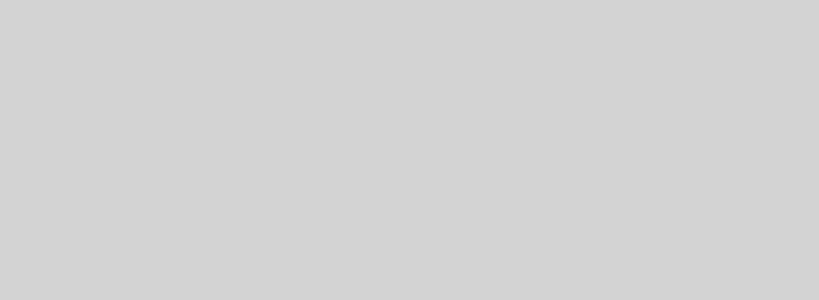
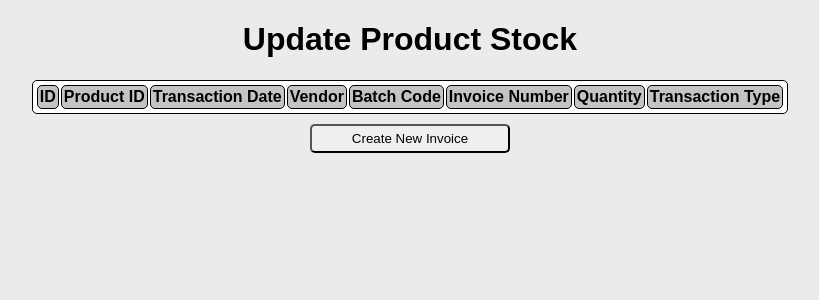
Before and after one commit to Averonda/ims, an Angular app in the folder spa-angular-ims-app/: page /updateproductstock in a window 1280 px wide. Before the commit this address led to /. Shown: the top 300 px of the page, without its empty margins (230-1049 px from the left). Built offline with nearby package versions, Linux system fonts and the light colour scheme.

Commit message:
created components related to update product stock

```diff
--- /dev/null
+++ b/spa-angular-ims-app/src/app/create-invoice/create-invoice.component.html
@@ -0,0 +1,14 @@
+<div class="container">
+    <div class="row" >
+        <h1>Create New Invoice</h1>
+    </div>
+
+    <div class="row">
+        <form>
+            <input type="text">
+            <br>
+            <input type="text">
+        </form>
+        <button>Submit</button>
+    </div>
+</div>
--- /dev/null
+++ b/spa-angular-ims-app/src/app/create-invoice/create-invoice.component.ts
@@ -0,0 +1,15 @@
+import { Component, OnInit } from '@angular/core';
+
+@Component({
+  selector: 'app-create-invoice',
+  templateUrl: './create-invoice.component.html',
+  styleUrls: ['./create-invoice.component.css']
+})
+export class CreateInvoiceComponent implements OnInit {
+
+  constructor() { }
+
+  ngOnInit(): void {
+  }
+
+}
--- a/spa-angular-ims-app/src/app/home/home.component.css
+++ b/spa-angular-ims-app/src/app/home/home.component.css
@@ -4,16 +4,19 @@
 }
 
 .linkbox{
+    border-radius: 5px;
     border: 1px solid gray;
     margin: 50px;
-    padding: 50px;
+    padding: 20px;
+    width: 400px;
+    margin-left: auto;
+    margin-right: auto;
 
 }
 
 .linkbox:hover{
     background-repeat: no-repeat;
-    background-image: linear-gradient(gray, white);
-    box-shadow: 10px 5px 5px gray;
+    background-image: linear-gradient(gray, lightgray);
 }
 
 a{
--- a/spa-angular-ims-app/src/app/home/home.component.html
+++ b/spa-angular-ims-app/src/app/home/home.component.html
@@ -7,19 +7,24 @@
     <!-- add link in -->
     <a routerLink="">
         <div class="row linkbox">
-            <h3>Placeholder 1</h3>
+            <h3>Create New Product</h3>
         </div>
     </a>
     <!-- add link in -->
     <a routerLink="">
     <div class="row linkbox">
-        <h3>Placeholder2</h3>
+        <h3>Product Inventory</h3>
     </div>
     </a>
     <!-- add link in -->
     <a routerLink="">
         <div class="row linkbox">
-            <h3>Placeholder3</h3>
+            <h3>Stock Level</h3>
+        </div>
+    </a>
+    <a routerLink="updateproductstock">
+        <div class="row linkbox">
+            <h3>Update Product Stock</h3>
         </div>
     </a>
 
--- /dev/null
+++ b/spa-angular-ims-app/src/app/update-product-stock/update-product-stock.component.css
@@ -0,0 +1,27 @@
+table, th, td{
+    border-radius: 5px;
+    border: 1px solid black;
+    padding: 2px;
+    margin-right: auto;
+    margin-left: auto;
+    margin-bottom: 10px;
+    background-color: white;
+}
+
+th{
+    background-color: rgb(196, 196, 196);
+}
+
+.createNewInvoice{
+    display: block;
+    margin: 0 auto;
+    width: 200px;
+    border-radius: 5px;
+    padding: 5px;
+
+}
+
+.createNewInvoice:hover{
+    background-image: linear-gradient(gray, lightgray);
+    cursor: pointer;
+}
--- /dev/null
+++ b/spa-angular-ims-app/src/app/update-product-stock/update-product-stock.component.html
@@ -0,0 +1,22 @@
+<div class="container">
+    <div class="row">
+        <h1 style="text-align: center;">Update Product Stock</h1>
+    </div>
+
+    <div class="row">
+        <table>
+            <th>ID</th>
+            <th>Product ID</th>
+            <th>Transaction Date</th>
+            <th>Vendor</th>
+            <th>Batch Code</th>
+            <th>Invoice Number</th>
+            <th>Quantity</th>
+            <th>Transaction Type</th>
+        </table>
+    </div>
+    <div>
+        <button (click)="createNewInvoice()" class="createNewInvoice" style="justify-content: center;">Create New Invoice</button>
+    </div>
+
+</div>
--- /dev/null
+++ b/spa-angular-ims-app/src/app/update-product-stock/update-product-stock.component.ts
@@ -0,0 +1,20 @@
+import { Component, OnInit } from '@angular/core';
+import { Router } from '@angular/router';
+
+@Component({
+  selector: 'app-update-product-stock',
+  templateUrl: './update-product-stock.component.html',
+  styleUrls: ['./update-product-stock.component.css']
+})
+export class UpdateProductStockComponent implements OnInit {
+
+  constructor(private router:Router) { }
+
+  ngOnInit(): void {
+  }
+
+  createNewInvoice(){
+    this.router.navigate(['createinvoice']);
+  }
+
+}
--- a/spa-angular-ims-app/src/styles.css
+++ b/spa-angular-ims-app/src/styles.css
@@ -1,4 +1,4 @@
-/* You can add global styles to this file, and also import other style files */
 body{
-    background-color: lightgray;
+    font-family: Arial, Helvetica, sans-serif;
+    background-color: rgb(235, 235, 235);
 }
```
Also changed, not shown: spa-angular-ims-app/src/app/app.module.ts (+8 -2 lines), spa-angular-ims-app/src/app/create-invoice/create-invoice.component.css (added), 2 other files (tests, documents, lock files or other folders).
